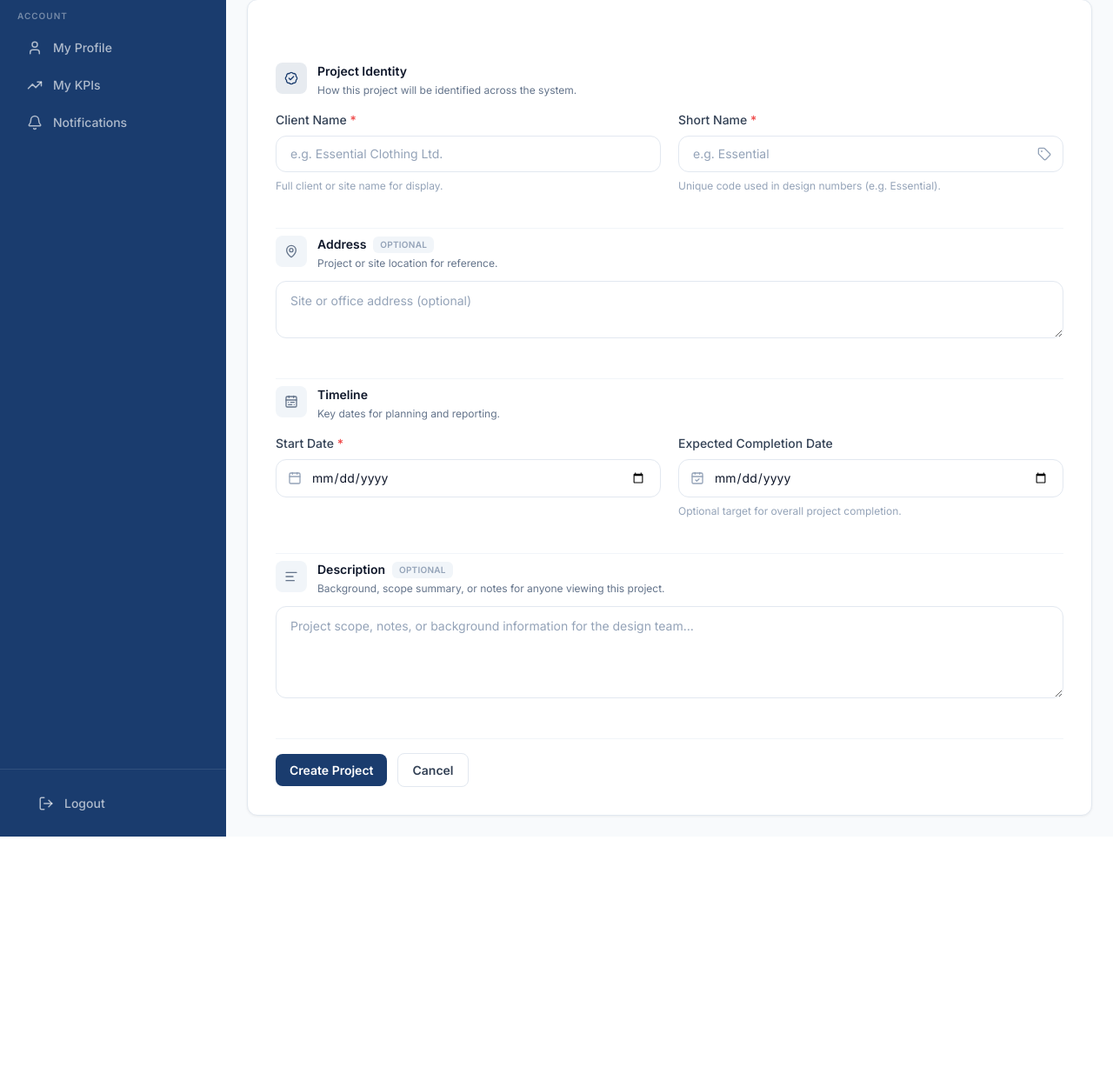
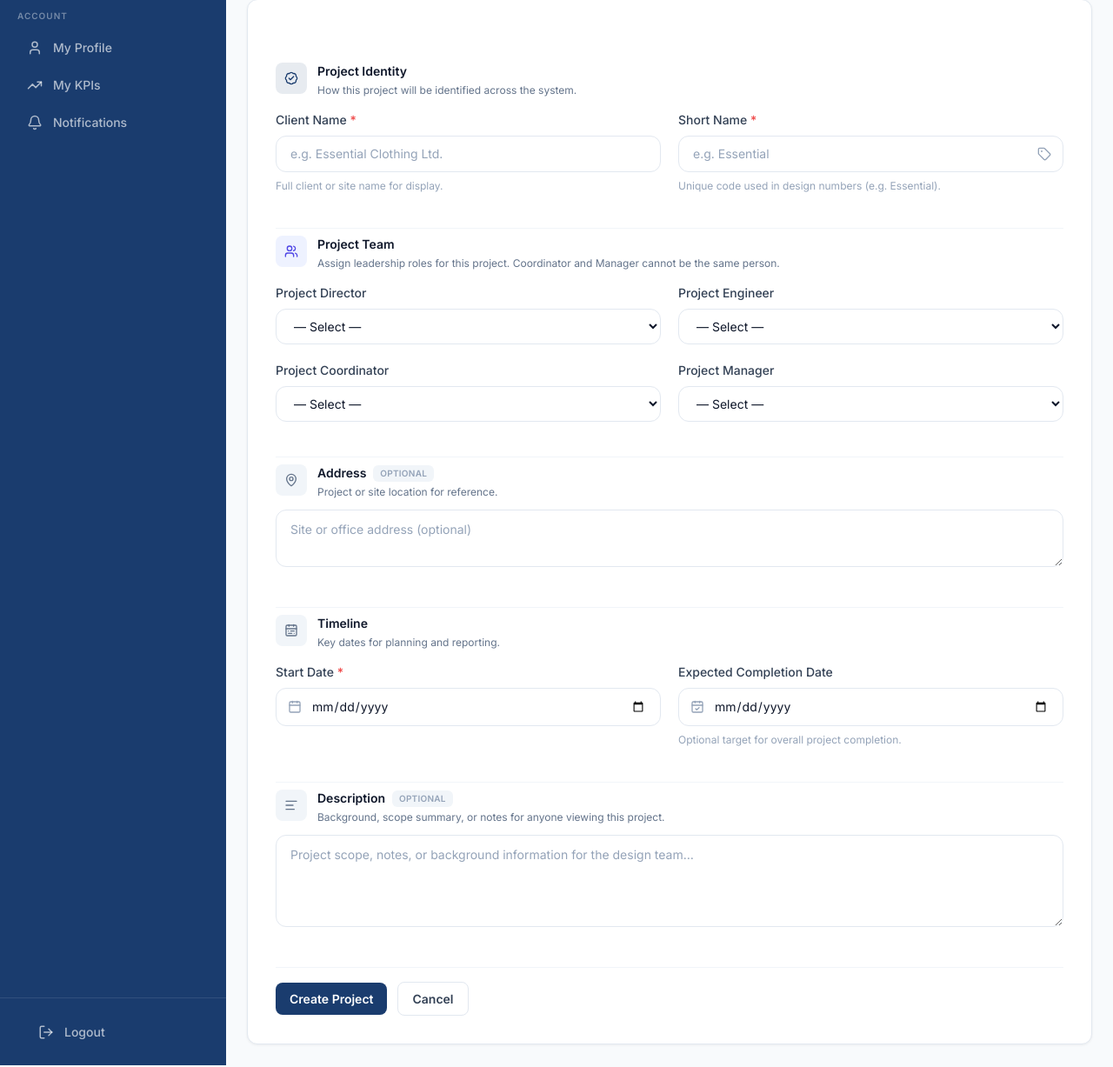
Before and after one commit to gtlfilesbd-droid/Genesis-Design, a Django app: page /projects/new/ in a window 1280 px wide. Shown: the part 468-1695 px from the top of the page at 87% size. Before the commit the page ends 1430 px from the top, so only its background shows below. Run offline with Django 5.2, Linux system fonts and the light colour scheme; the visitor is signed in with stand-in values (Sample User, id 1); data comes from the database, SQL or seed files in the repository; data that the repository does not hold is empty; parts of the project's set-up code (start-up, migrations or seed data) failed here and were passed over; some libraries are stand-ins or nearby versions.

Commit message:
Add project team fields to project create and edit forms.
Introduce admin-managed director and engineer lookups plus coordinator and manager assignments from Site Design Lead users, with mutual exclusion and audit coverage.

Co-authored-by: Cursor <cursoragent@cursor.com>

```diff
--- a/apps/projects/views.py
+++ b/apps/projects/views.py
@@ -1,4 +1,3 @@
-from datetime import timedelta
 import json
 
 from django import forms
@@ -20,7 +19,7 @@ from .audit_helpers import (
     project_changed_fields,
     project_user_display,
 )
-from .models import Project, ProjectStatus
+from .models import Project, ProjectDirector, ProjectEngineer, ProjectStatus
 
 
 INPUT = (
@@ -35,6 +34,11 @@ DATE = (
     'w-full border border-slate-200 rounded-xl bg-white px-4 py-2.5 text-sm text-slate-900 '
     'focus:outline-none focus:ring-2 focus:ring-primary/20 focus:border-primary-light transition'
 )
+SELECT = (
+    'w-full border border-slate-200 rounded-xl bg-white px-4 py-2.5 text-sm text-slate-900 '
+    'focus:outline-none focus:ring-2 focus:ring-primary/20 focus:border-primary-light transition'
+)
+EMPTY_SELECT_LABEL = '— Select —'
 
 
 class ProjectForm(forms.ModelForm):
@@ -59,9 +63,15 @@ class ProjectForm(forms.ModelForm):
         model = Project
         fields = [
             'client_name', 'code', 'address',
+            'project_director', 'project_engineer',
+            'project_coordinator', 'project_manager',
             'start_date', 'expected_completion_date', 'description',
         ]
         widgets = {
+            'project_director': forms.Select(attrs={'class': SELECT}),
+            'project_engineer': forms.Select(attrs={'class': SELECT}),
+            'project_coordinator': forms.Select(attrs={'class': SELECT}),
+            'project_manager': forms.Select(attrs={'class': SELECT}),
             'start_date': forms.DateInput(attrs={'type': 'date', 'class': DATE}),
             'expected_completion_date': forms.DateInput(attrs={'type': 'date', 'class': DATE}),
             'address': forms.Textarea(attrs={
@@ -85,6 +95,65 @@ class ProjectForm(forms.ModelForm):
         self.fields['expected_completion_date'].required = False
         self.fields['description'].label = 'Description'
         self.fields['description'].required = False
+
+        self.fields['project_director'].label = 'Project Director'
+        self.fields['project_director'].required = False
+        self.fields['project_director'].empty_label = EMPTY_SELECT_LABEL
+        self.fields['project_director'].queryset = ProjectDirector.objects.filter(is_active=True)
+
+        self.fields['project_engineer'].label = 'Project Engineer'
+        self.fields['project_engineer'].required = False
+        self.fields['project_engineer'].empty_label = EMPTY_SELECT_LABEL
+        self.fields['project_engineer'].queryset = ProjectEngineer.objects.filter(is_active=True)
+
+        site_leads = PermissionService.get_site_engineers()
+        self._all_site_leads = site_leads
+
+        excluded_from_coordinator = self._user_pk(self.data.get('project_manager')) if self.is_bound else None
+        excluded_from_manager = self._user_pk(self.data.get('project_coordinator')) if self.is_bound else None
+
+        self.fields['project_coordinator'].label = 'Project Coordinator'
+        self.fields['project_coordinator'].required = False
+        self.fields['project_coordinator'].empty_label = EMPTY_SELECT_LABEL
+        self.fields['project_coordinator'].queryset = (
+            site_leads.exclude(pk=excluded_from_coordinator) if excluded_from_coordinator else site_leads
+        )
+
+        self.fields['project_manager'].label = 'Project Manager'
+        self.fields['project_manager'].required = False
+        self.fields['project_manager'].empty_label = EMPTY_SELECT_LABEL
+        self.fields['project_manager'].queryset = (
+            site_leads.exclude(pk=excluded_from_manager) if excluded_from_manager else site_leads
+        )
+
+    @staticmethod
+    def _user_pk(value):
+        if not value:
+            return None
+        try:
+            return int(value)
+        except (TypeError, ValueError):
+            return None
+
+    @property
+    def site_lead_options(self):
+        return [
+            {
+                'id': user.pk,
+                'name': user.get_full_name().strip() or user.username,
+            }
+            for user in self._all_site_leads
+        ]
+
+    def clean(self):
+        cleaned = super().clean()
+        coordinator = cleaned.get('project_coordinator')
+        manager = cleaned.get('project_manager')
+        if coordinator and manager and coordinator.pk == manager.pk:
+            msg = 'Project Coordinator and Project Manager cannot be the same user.'
+            self.add_error('project_coordinator', msg)
+            self.add_error('project_manager', msg)
+        return cleaned
 
     def save(self, commit=True):
         project = super().save(commit=False)
@@ -156,7 +225,11 @@ def project_create(request):
 @require_global_permission('NAV_PERM_PROJECTS')
 def project_detail(request, pk):
     project = get_object_or_404(
-        Project.objects.select_related('created_by', 'updated_by'),
+        Project.objects.select_related(
+            'created_by', 'updated_by',
+            'project_director', 'project_engineer',
+            'project_coordinator', 'project_manager',
+        ),
         pk=pk,
     )
     if not PermissionService.has_project_permission(request.user, project, 'PROJECT_PERM_VIEW'):
--- /dev/null
+++ b/templates/projects/_project_team_fields.html
@@ -0,0 +1,50 @@
+{{ form.site_lead_options|json_script:"project-site-lead-options" }}
+<div class="grid grid-cols-1 md:grid-cols-2 gap-5"
+     x-data="projectTeamForm()"
+     x-init="init()">
+    <div class="space-y-2">
+        <label for="id_project_director" class="block text-sm font-medium text-slate-700">
+            Project Director
+        </label>
+        {{ form.project_director }}
+        {% if form.project_director.errors %}<p class="text-red-600 text-xs">{{ form.project_director.errors.0 }}</p>{% endif %}
+    </div>
+    <div class="space-y-2">
+        <label for="id_project_engineer" class="block text-sm font-medium text-slate-700">
+            Project Engineer
+        </label>
+        {{ form.project_engineer }}
+        {% if form.project_engineer.errors %}<p class="text-red-600 text-xs">{{ form.project_engineer.errors.0 }}</p>{% endif %}
+    </div>
+    <div class="space-y-2">
+        <label for="id_project_coordinator" class="block text-sm font-medium text-slate-700">
+            Project Coordinator
+        </label>
+        <select id="id_project_coordinator" name="project_coordinator" class="{{ form.fields.project_coordinator.widget.attrs.class }}"
+                x-model="coordinatorId" @change="onCoordinatorChange()">
+            <option value="">— Select —</option>
+            <template x-for="option in coordinatorOptions()" :key="'coord-' + option.id">
+                <option :value="option.id" x-text="option.name"></option>
+            </template>
+        </select>
+        {% if form.project_coordinator.errors %}<p class="text-red-600 text-xs">{{ form.project_coordinator.errors.0 }}</p>{% endif %}
+    </div>
+    <div class="space-y-2">
+        <label for="id_project_manager" class="block text-sm font-medium text-slate-700">
+            Project Manager
+        </label>
+        <select id="id_project_manager" name="project_manager" class="{{ form.fields.project_manager.widget.attrs.class }}"
+                x-model="managerId" @change="onManagerChange()">
+            <option value="">— Select —</option>
+            <template x-for="option in managerOptions()" :key="'mgr-' + option.id">
+                <option :value="option.id" x-text="option.name"></option>
+            </template>
+        </select>
+        {% if form.project_manager.errors %}<p class="text-red-600 text-xs">{{ form.project_manager.errors.0 }}</p>{% endif %}
+    </div>
+    {% if form.non_field_errors %}
+    <div class="md:col-span-2">
+        <p class="text-red-600 text-xs">{{ form.non_field_errors.0 }}</p>
+    </div>
+    {% endif %}
+</div>
--- /dev/null
+++ b/templates/projects/_project_team_form_js.html
@@ -0,0 +1,37 @@
+function projectTeamForm() {
+    return {
+        allOptions: [],
+        coordinatorId: '{{ form.project_coordinator.value|default:'' }}',
+        managerId: '{{ form.project_manager.value|default:'' }}',
+        init() {
+            const dataEl = document.getElementById('project-site-lead-options');
+            this.allOptions = dataEl ? JSON.parse(dataEl.textContent) : [];
+            this.coordinatorId = this.coordinatorId ? String(this.coordinatorId) : '';
+            this.managerId = this.managerId ? String(this.managerId) : '';
+            this.onCoordinatorChange(false);
+            this.onManagerChange(false);
+        },
+        coordinatorOptions() {
+            if (!this.managerId) {
+                return this.allOptions;
+            }
+            return this.allOptions.filter((option) => String(option.id) !== String(this.managerId));
+        },
+        managerOptions() {
+            if (!this.coordinatorId) {
+                return this.allOptions;
+            }
+            return this.allOptions.filter((option) => String(option.id) !== String(this.coordinatorId));
+        },
+        onCoordinatorChange(clearManager = true) {
+            if (clearManager && this.managerId && String(this.managerId) === String(this.coordinatorId)) {
+                this.managerId = '';
+            }
+        },
+        onManagerChange(clearCoordinator = true) {
+            if (clearCoordinator && this.coordinatorId && String(this.coordinatorId) === String(this.managerId)) {
+                this.coordinatorId = '';
+            }
+        },
+    };
+}
--- a/templates/projects/create.html
+++ b/templates/projects/create.html
@@ -79,6 +79,20 @@
                         {% if form.code.errors %}<p class="text-red-600 text-xs">{{ form.code.errors.0 }}</p>{% endif %}
                     </div>
                 </div>
+            </section>
+
+            {# —— Project team —— #}
+            <section class="space-y-4 pt-2 border-t border-slate-100">
+                <div class="flex items-start gap-3">
+                    <span class="flex-shrink-0 w-9 h-9 rounded-lg bg-indigo-50 flex items-center justify-center">
+                        <i data-lucide="users" class="w-4 h-4 text-indigo-600"></i>
+                    </span>
+                    <div>
+                        <h3 class="text-sm font-semibold text-slate-900">Project Team</h3>
+                        <p class="text-xs text-slate-500 mt-1">Assign leadership roles for this project. Coordinator and Manager cannot be the same person.</p>
+                    </div>
+                </div>
+                {% include 'projects/_project_team_fields.html' %}
             </section>
 
             {# —— Location —— #}
@@ -186,4 +200,5 @@
         if (window.lucide) lucide.createIcons();
     });
 </script>
+{% include 'projects/_project_team_form_js.html' %}
 {% endblock %}
--- a/templates/projects/detail.html
+++ b/templates/projects/detail.html
@@ -51,6 +51,10 @@
             <div class="flex justify-between"><dt class="text-slate-500">Start Date</dt><dd>{{ project.start_date|date:"d M Y" }}</dd></div>
             <div class="flex justify-between"><dt class="text-slate-500">Target Completion</dt><dd>{{ project.expected_completion_date|date:"d M Y"|default:"—" }}</dd></div>
             <div class="flex justify-between"><dt class="text-slate-500">Status</dt><dd>{% render_status_badge project.status %}</dd></div>
+            <div class="flex justify-between"><dt class="text-slate-500">Project Director</dt><dd>{{ project.project_director|default:"—" }}</dd></div>
+            <div class="flex justify-between"><dt class="text-slate-500">Project Engineer</dt><dd>{{ project.project_engineer|default:"—" }}</dd></div>
+            <div class="flex justify-between"><dt class="text-slate-500">Project Coordinator</dt><dd>{{ project.project_coordinator.get_full_name|default:project.project_coordinator.username|default:"—" }}</dd></div>
+            <div class="flex justify-between"><dt class="text-slate-500">Project Manager</dt><dd>{{ project.project_manager.get_full_name|default:project.project_manager.username|default:"—" }}</dd></div>
             <div class="flex justify-between"><dt class="text-slate-500">Created By</dt><dd class="font-medium text-slate-900">{{ project.created_by.get_full_name|default:project.created_by.username }}</dd></div>
             <div class="flex justify-between"><dt class="text-slate-500">Created At</dt><dd class="text-slate-900">{{ project.created_at|date:"d M Y, h:i A" }}</dd></div>
             <div class="flex justify-between"><dt class="text-slate-500">Last Edited By</dt><dd class="font-medium text-slate-900">{% if project.updated_by %}{{ project.updated_by.get_full_name|default:project.updated_by.username }}{% else %}—{% endif %}</dd></div>
```
Also changed, not shown: apps/projects/admin.py (+24 -2 lines), apps/projects/audit_helpers.py (+22 -2 lines), apps/projects/models.py (+58 -0 lines), apps/projects/tests_project_team.py (added, +153 -0 lines), templates/projects/edit.html (+17 -7 lines), apps/projects/migrations/0003_project_team_fields.py (added).
